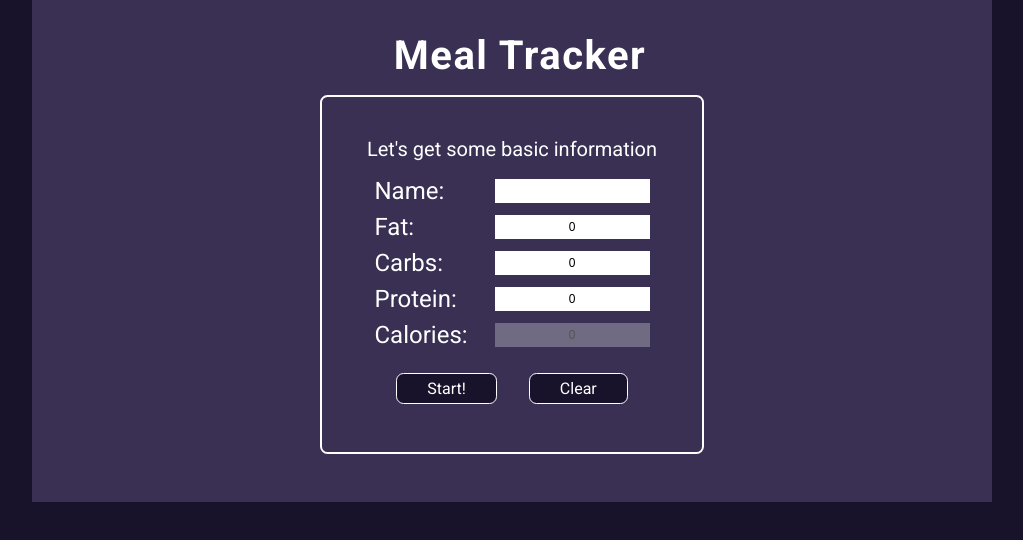
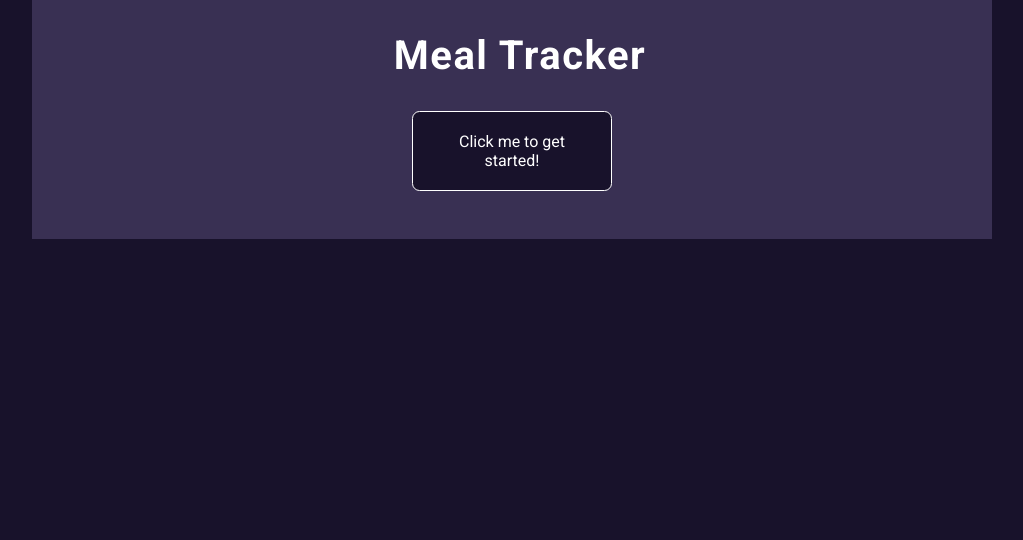
Before and after one commit to jonmico/meal-tracker, a React (Vite) app: page / in a window 1280 px wide. Shown: the top 540 px of the page, without its empty margins (128-1151 px from the left). Built offline with nearby package versions, Linux system fonts and the light colour scheme.

Commit message:
Add ability to exit/cancel StarterForm input.

```diff
--- a/src/App.tsx
+++ b/src/App.tsx
@@ -1,5 +1,8 @@
 import './App.css';
 import { styled } from 'styled-components';
+import { useState } from 'react';
+
+import { Button } from './components/StarterForm';
 
 import StarterForm from './components/StarterForm';
 
@@ -18,11 +21,32 @@ const Header = styled.h1`
   padding: 2rem 0 0 1rem;
 `;
 
+const StartButton = styled(Button)`
+  width: 200px;
+  border-radius: 7.5px;
+  padding: 20px 30px;
+  margin: 2rem auto 1rem auto;
+  display: block;
+`;
+
 function App() {
+  const [isStarterOpen, setIsStarterOpen] = useState(false);
+
+  function handleCancelClick() {
+    setIsStarterOpen(false);
+  }
+
   return (
     <MainWrapper>
       <Header>Meal Tracker</Header>
-      <StarterForm />
+
+      {isStarterOpen ? (
+        <StarterForm onCancel={handleCancelClick} />
+      ) : (
+        <StartButton onClick={() => setIsStarterOpen(true)}>
+          Click me to get started!
+        </StartButton>
+      )}
     </MainWrapper>
   );
 }
--- a/src/components/StarterForm.tsx
+++ b/src/components/StarterForm.tsx
@@ -4,7 +4,7 @@ import { styled } from 'styled-components';
 const Form = styled.form`
   padding: 2.5rem;
   width: 30%;
-  min-width: 300px;
+  min-width: 350px;
   margin: 1rem auto;
   border: 2px solid white;
   border-radius: 7.5px;
@@ -35,7 +35,7 @@ const FormInputWrapper = styled.div`
   margin-bottom: 0.5rem;
 `;
 
-const Button = styled.button`
+export const Button = styled.button`
   padding: 5px 30px;
   color: white;
   background-color: #18122b;
@@ -65,7 +65,11 @@ const StarterHeader = styled.h2`
   text-align: center;
 `;
 
-export default function StarterForm() {
+interface StarterFormProps {
+  onCancel: () => void;
+}
+
+export default function StarterForm({ onCancel }: StarterFormProps) {
   const [userName, setUserName] = useState('');
   const [fat, setFat] = useState(0);
   const [carbs, setCarbs] = useState(0);
@@ -83,6 +87,8 @@ export default function StarterForm() {
       protein,
       calories,
     };
+
+    console.log(newUser);
   }
 
   return (
@@ -146,6 +152,7 @@ export default function StarterForm() {
       <FormInputWrapper>
         <Button>Start!</Button>
         <Button>Clear</Button>
+        <Button onClick={onCancel}>Cancel</Button>
       </FormInputWrapper>
     </Form>
   );
```
